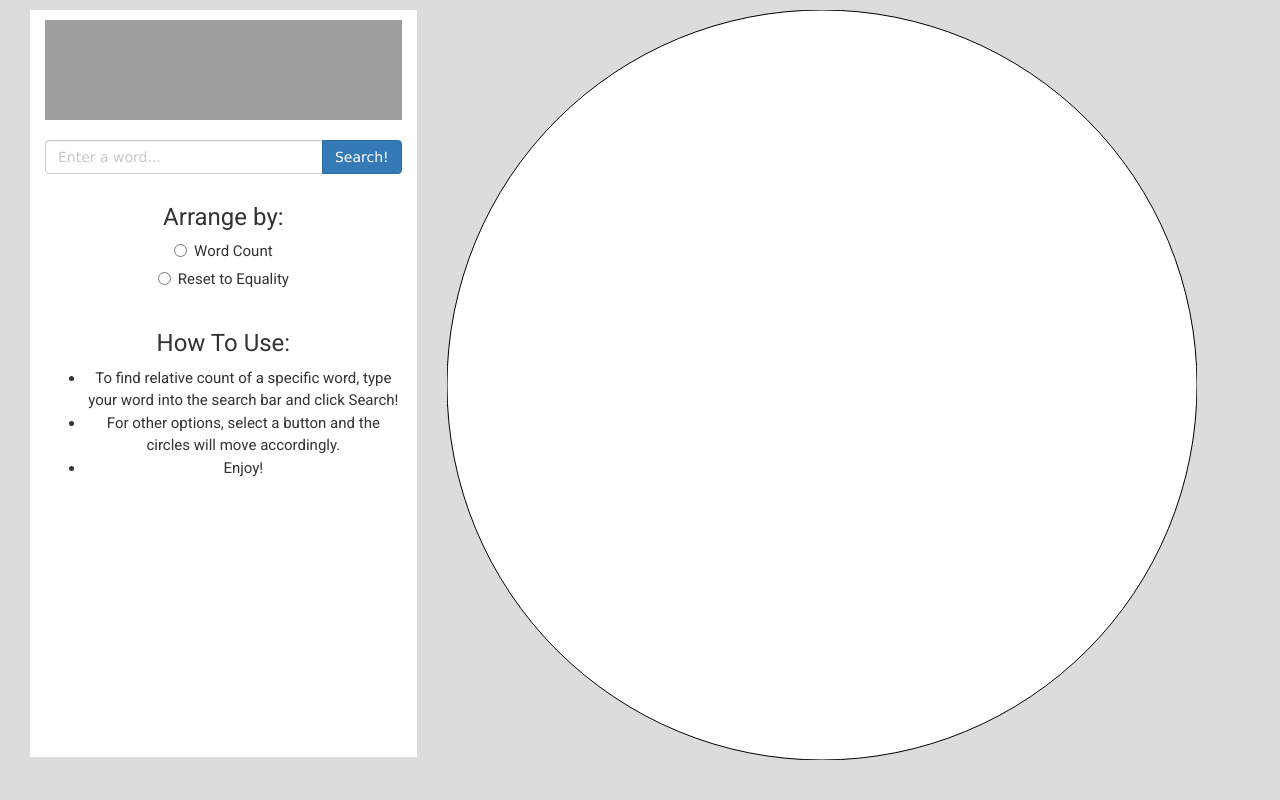
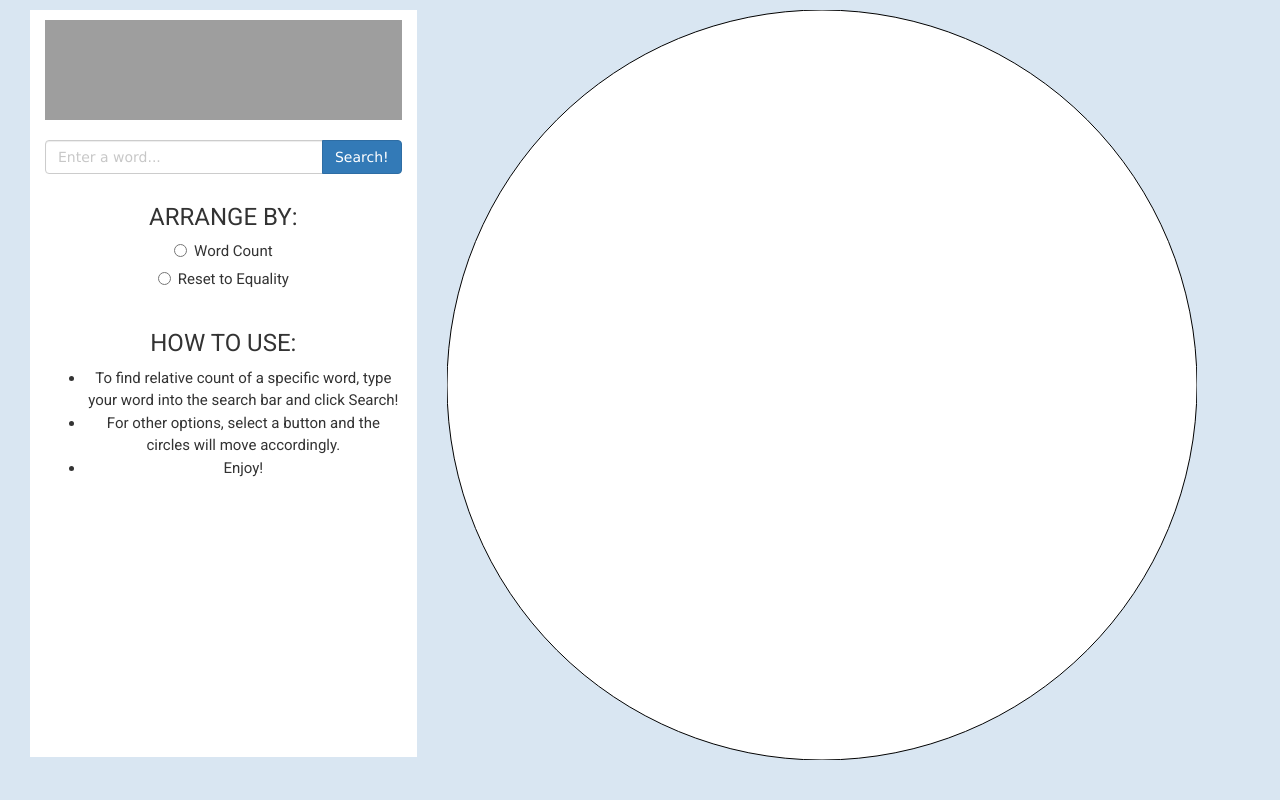
Before and after one commit to Razorflame3912/aMidsummerNightsTeam, a Flask app: page / in a window 1280 px wide. Run offline with Flask 2, Linux system fonts and the light colour scheme; parts of the project's set-up code (start-up, migrations or seed data) failed here and were passed over; some libraries are stand-ins or nearby versions; grey boxes are pictures that could not be loaded.

Commit message:
reformatted front end

```diff
--- a/devlog.txt
+++ b/devlog.txt
@@ -45,3 +45,6 @@ temporarily disabled word variety
 
 elsharawyM -- 2018-04-19 00:27:26
 implemented basic hovering functionality
+
+chenT -- 2018-04-19 14:47:51
+reformatted front end
--- a/templates/base.html
+++ b/templates/base.html
@@ -27,7 +27,7 @@
     </style>
   </head>
 
-  <body style="background-color:gainsboro;">
+  <body style="background-color: #d9e6f2;">
     <div class="container-fluid">
       <div class="col-sm-4">
 
@@ -45,7 +45,7 @@
 	      </div>
 	  </div>
 	  <div class="container-fluid bg-3 text-center" style="font-family:roboto">
-	    <h3 style="font-family:roboto">Arrange by:</h3>
+	    <h3 style="font-family:roboto">ARRANGE BY:</h3>
 <!--	    <div class="radio">
 	      <label><input type="radio" name="optradio" id="vocab">Word Variety</label>
 	    </div>-->
@@ -58,7 +58,7 @@
 
 	  </div>
 	  <div class="container-fluid bg-3 text-center" style="font-family:roboto">
-	    <h3 style="font-family:roboto">How To Use:</h3>
+	    <h3 style="font-family:roboto">HOW TO USE:</h3>
 	    <p style="font-family:roboto">
 	      <ul>
 		<li>To find relative count of a specific word, type your word into the search bar and click Search!</li>
```
